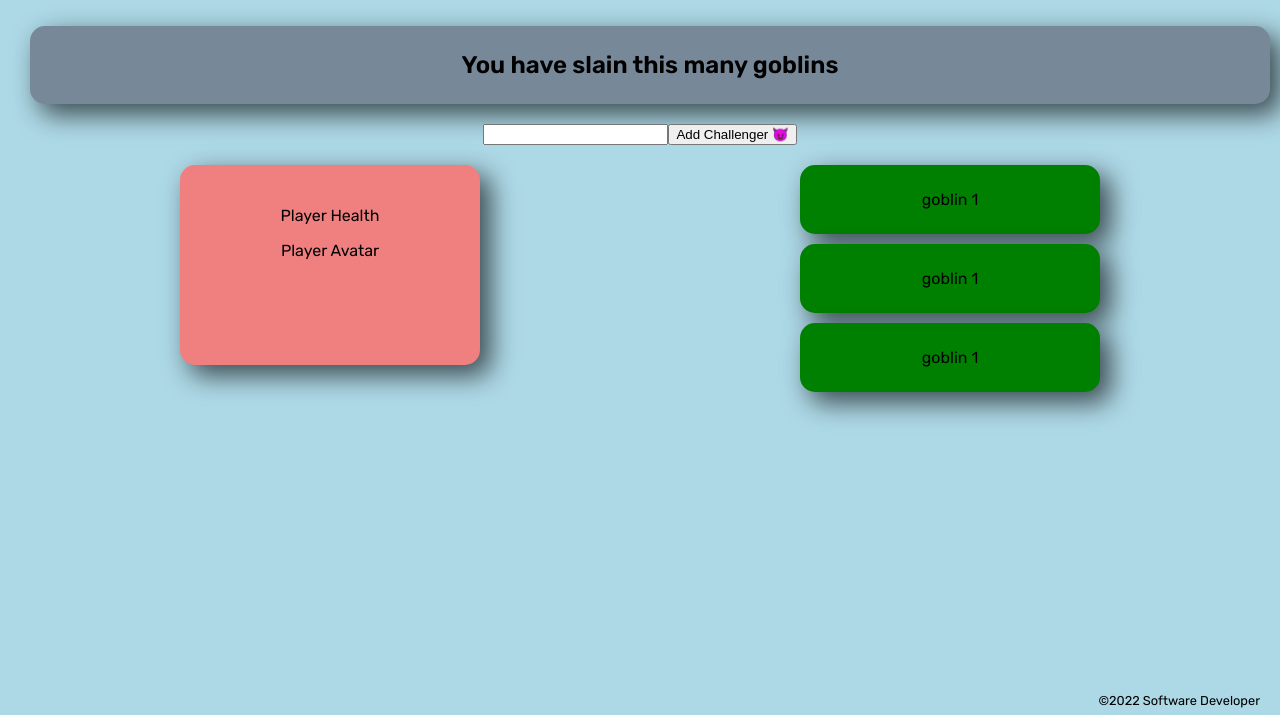
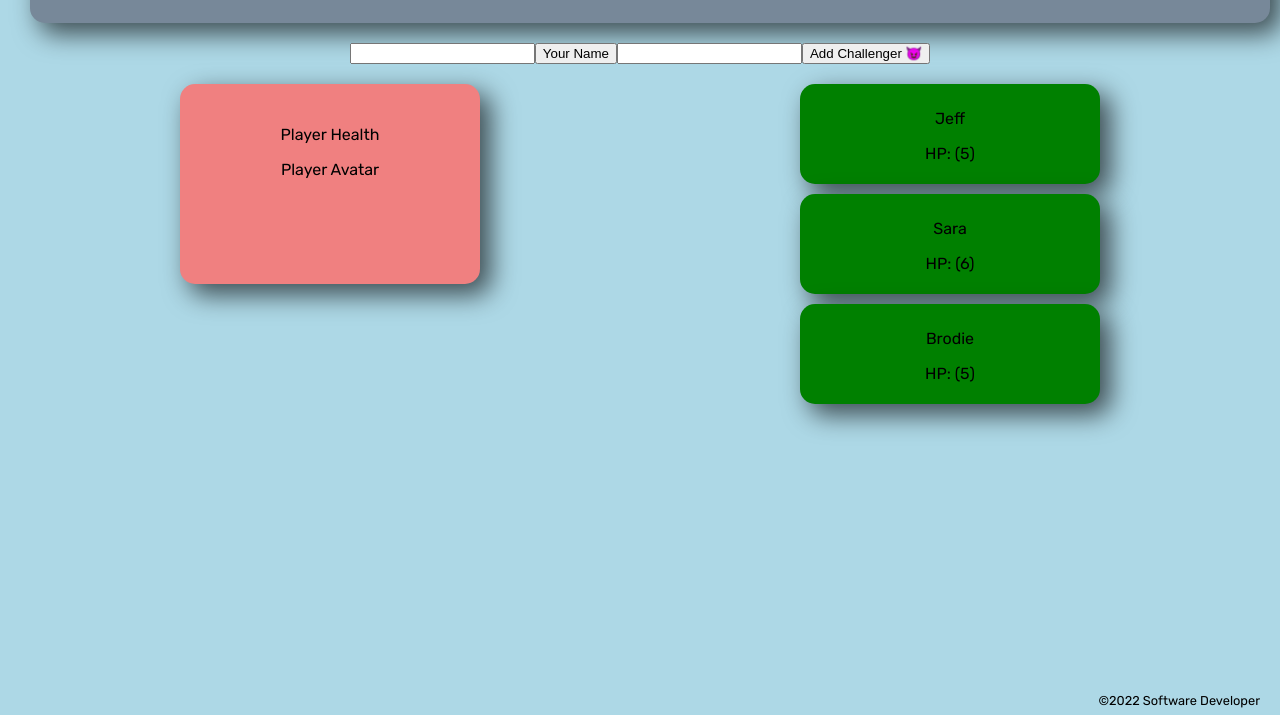
Before and after one commit to Eddie-Kuo/goblin-fighter-from-scratch, a plain HTML site: page index.html in a window 1280 px wide. Shown: the part 85-800 px from the top of the page. Drawn offline with Linux system fonts and the light colour scheme.

Commit message:
added function to render goblins

```diff
--- a/app.js
+++ b/app.js
@@ -1,8 +1,48 @@
-// import functions and grab DOM elements
 
-// let state
 
-// set event listeners
-  // get user input
-  // use user input to update state
-  // update DOM to reflect the new state
+const goblinListEl = document.querySelector('.goblin-list');
+
+let goblinHP = 5;
+
+const goblinsArr = [
+    {
+        name: 'Jeff',
+        HP: 5,
+    },
+    {
+        name: 'Sara',
+        HP: 6,
+    },
+    {
+        name: 'Brodie',
+        HP: 5,
+    },
+];
+
+for (let goblin of goblinsArr) {
+
+    const goblinEl = renderGoblin(goblin);
+
+    goblinEl.addEventListener('click', () => {
+        if (Math.random() > .5)
+            alert(`You hit ${goblin.name}!`); // need to subtract HP from goblins when hit
+    });
+
+    goblinListEl.append(goblinEl);
+}
+
+
+function renderGoblin(newGoblin) {
+
+    const nameDiv = document.createElement('div');
+    const hpTag = document.createElement('p');
+
+    nameDiv.textContent = newGoblin.name;
+    hpTag.textContent = `HP: (${newGoblin.HP})`;
+    nameDiv.classList.add('goblin');
+
+    nameDiv.append(hpTag);
+    return nameDiv;
+}
+
+// set default HP for when the new goblin generates upon add challenger
--- a/index.html
+++ b/index.html
@@ -17,8 +17,7 @@
 
 <body>
     <header>
-        <img src="/assets/html_css_js.png">
-        <h1>Web App</h1>
+
     </header>
 
     <main>
@@ -26,6 +25,8 @@
             <h2 class='score-display'>You have slain this many goblins</h2>
         </section>
         <div class="challenge">
+            <input class="user-input">
+            <button class="user-button">Your Name</button>
             <input class="goblin-input">
             <button class="goblin-button">Add Challenger 😈</button>
         </div>
@@ -38,9 +39,6 @@
             </section>
 
             <section class="goblin-list">
-                <div class="goblin">goblin 1</div>
-                <div class="goblin">goblin 1</div>
-                <div class="goblin">goblin 1</div>
 
             </section>
         </div>
--- a/styles/global.css
+++ b/styles/global.css
@@ -68,6 +68,7 @@ footer {
     border-radius: 15px;
     box-shadow: 10px 10px 26px 1px rgba(0,0,0,0.64);
     background-color: green;
+    max-height: 100px;
 }
 
 .challenge {
```
